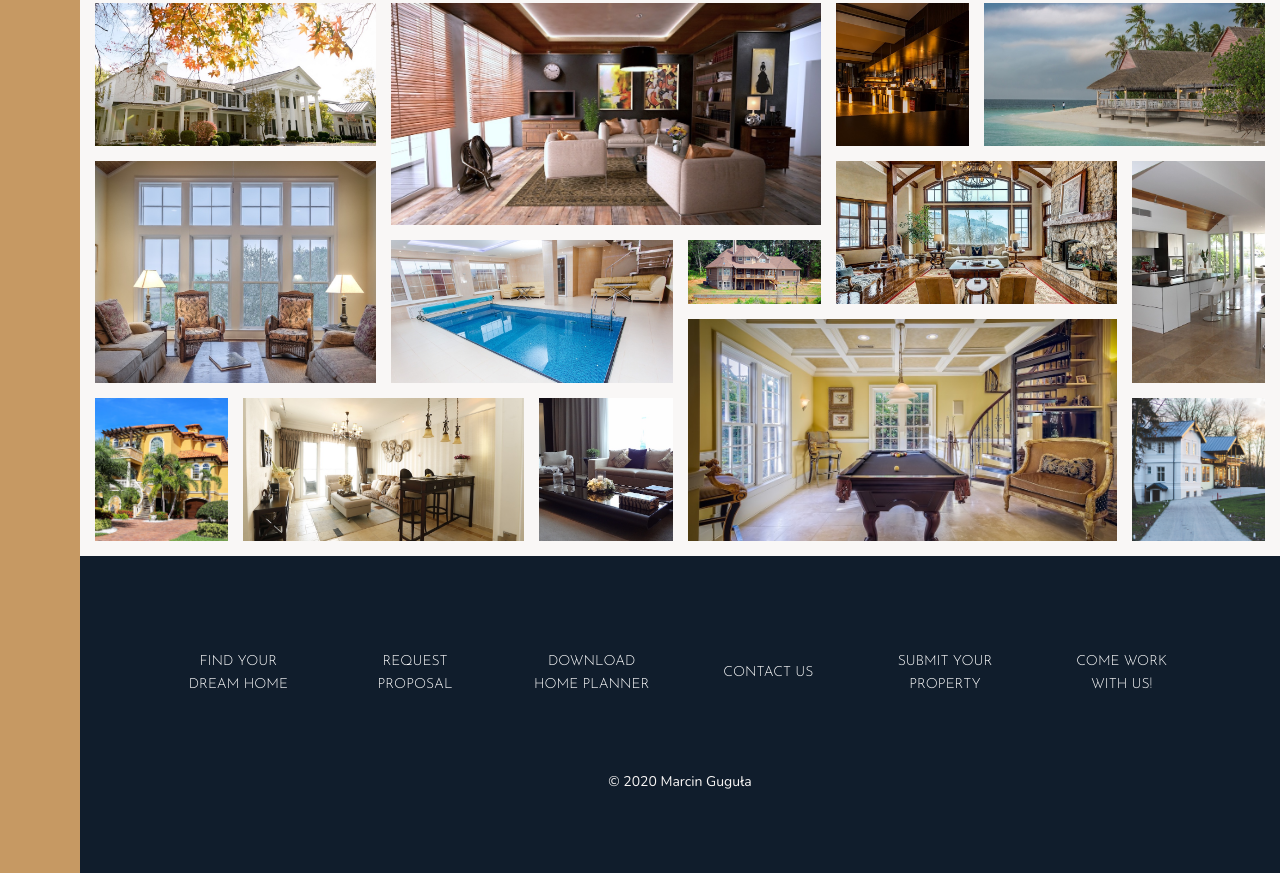
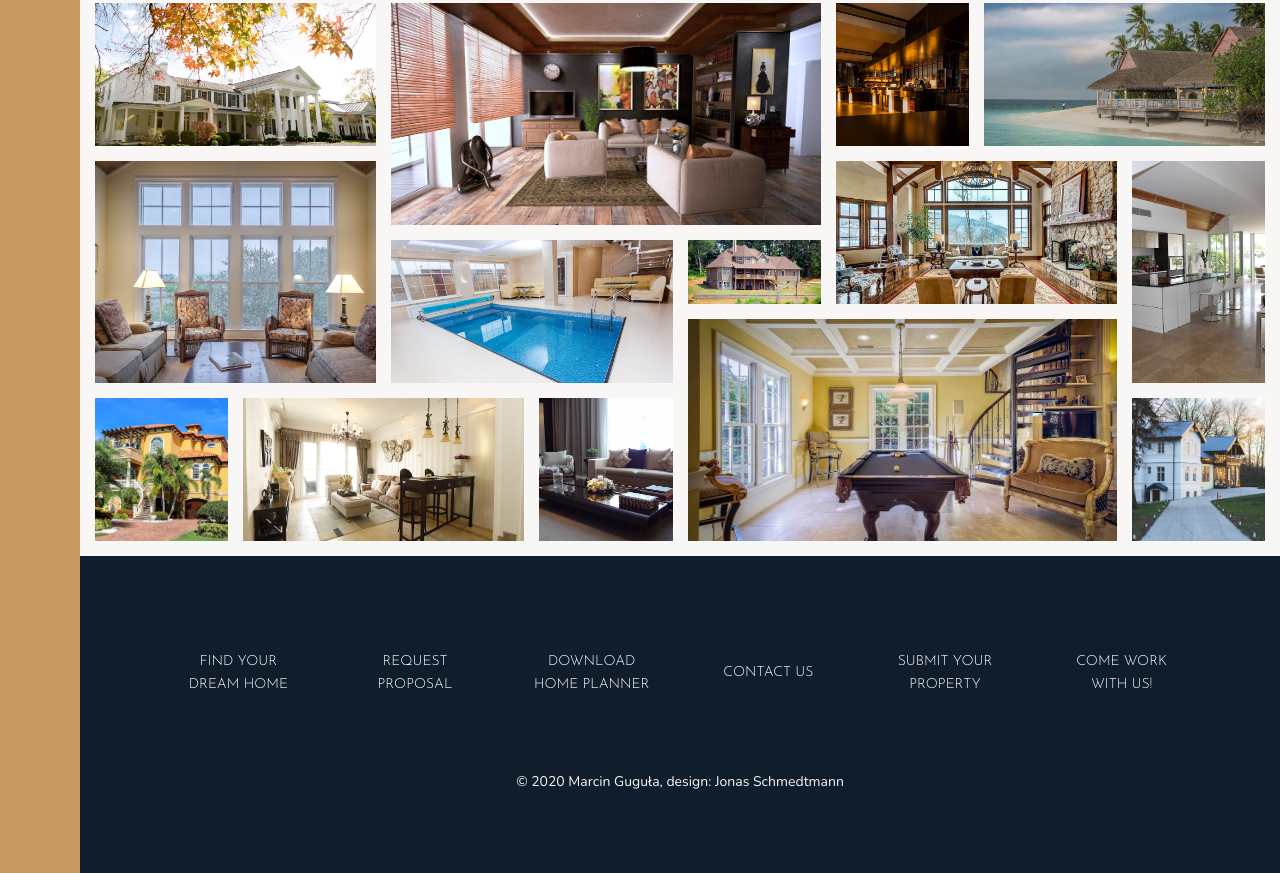
Before and after one commit to marcin-gugula/Nexter, a website: page index.html in a window 1280 px wide. Shown: the part 3084-3957 px from the top of the page. Drawn offline with nearby package versions, Linux system fonts and the light colour scheme.

Commit message:
update footer

```diff
--- a/index.html
+++ b/index.html
@@ -375,7 +375,7 @@
             <li class="nav__item"><a href="#" class="nav__link">Come work with us!</a></li>
         </ul>
         <p class="copyright">
-            &copy; 2020 Marcin Guguła
+            &copy; 2020 Marcin Guguła, design: Jonas Schmedtmann
         </p>
     </footer>
 </body>
```
